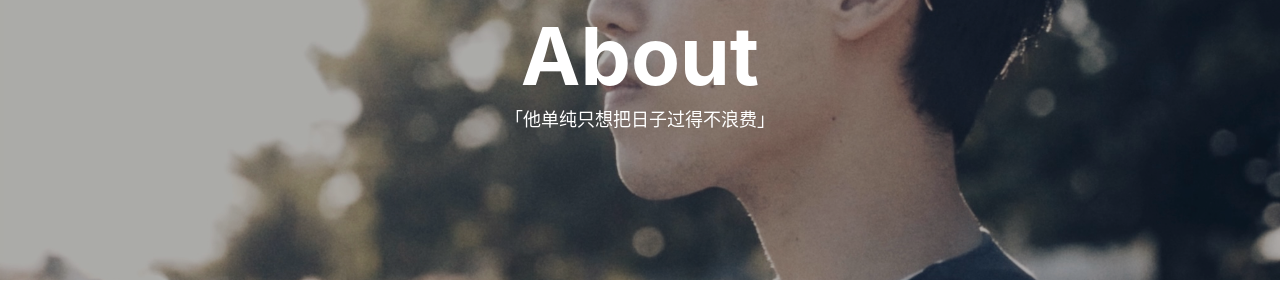
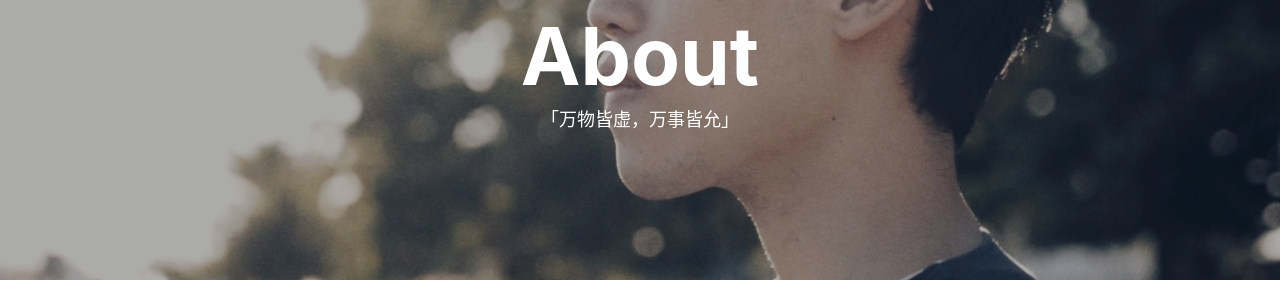
Before and after one commit to pqqqYa/pqqqYa.github.io, a Jekyll site: the page built from about.html, in a window 1280 px wide. Shown: the part 138-438 px from the top of the page. Built offline with Jekyll 4.4.1, drawn with Linux system fonts in a browser that asks for light colours; nearby versions of some CDN libraries; comment, search, counter and statistics services are not loaded.

Commit message:
202405271357

```diff
--- a/about.html
+++ b/about.html
@@ -1,7 +1,7 @@
 ---
 layout: page
 title: "About"
-description: "「他单纯只想把日子过得不浪费」"
+description: "「万物皆虚，万事皆允」"
 header-img: "img/bg-me-2022.jpg"
 header-mask: 0.3
 multilingual: true
@@ -24,11 +24,11 @@ multilingual: true
 
 {% if site.disqus_username %}
 <!-- disqus 评论框 start -->
-<div class="comment">
+<!-- <div class="comment">
     <div id="disqus_thread" class="disqus-thread">
 
     </div>
-</div>
+</div> -->
 <!-- disqus 评论框 end -->
 
 <!-- disqus 公共JS代码 start (一个网页只需插入一次) -->
```
